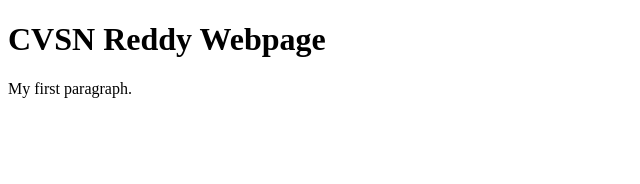
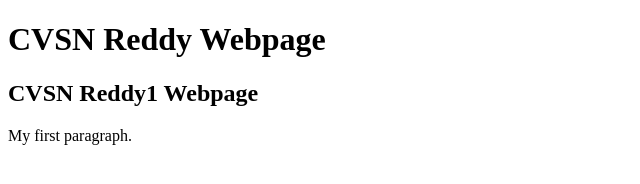
Before and after one commit to cvsnreddy/fullstackhosting, a plain HTML site: page index.html in a window 1280 px wide. Shown: the whole page, without its empty margins (0-640 px from the left). Drawn offline with Linux system fonts and the light colour scheme.

Commit message:
Update index.html

```diff
--- a/index.html
+++ b/index.html
@@ -6,6 +6,7 @@
 <body>
 
 <h1>CVSN Reddy Webpage</h1>
+  <h2>CVSN Reddy1 Webpage</h2>
 <p>My first paragraph.</p>
 
 </body>
```
